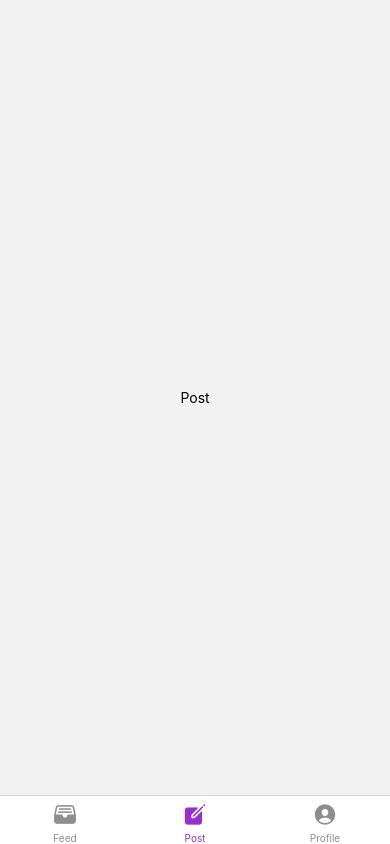
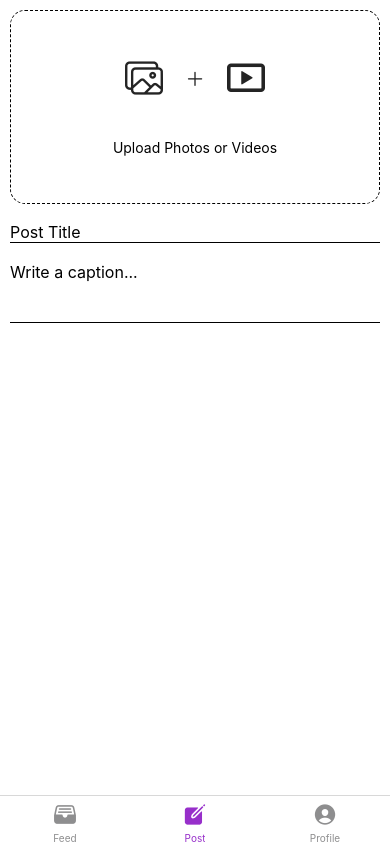
Before and after one commit to jayeshuk/nyktravel, a React Native app: screen /Post in a window 390 px wide. Built offline with nearby package versions, Linux system fonts and the light colour scheme.

Commit message:
create post and media list

```diff
--- a/src/components/PostImage.tsx
+++ b/src/components/PostImage.tsx
@@ -1,5 +1,5 @@
 import React, {useEffect, useRef, useState} from 'react';
-import {View, Image, Dimensions, FlatList, Button, StyleSheet} from 'react-native';
+import {View, Image, Dimensions, FlatList, StyleSheet} from 'react-native';
 import type {DimensionsType, ImageArr} from '../types';
 import {Icon} from '@rneui/base';
 
--- /dev/null
+++ b/src/components/index.ts
@@ -0,0 +1 @@
+export {default as PostCard} from './PostCard';
--- a/src/screens/Feed.tsx
+++ b/src/screens/Feed.tsx
@@ -2,10 +2,9 @@ import React, { useEffect, useState } from 'react';
 import {View, StyleSheet, FlatList, ActivityIndicator} from 'react-native';
 
 import colors from '../styles/colors';
-import PostCard from '../components/PostCard';
-// import data from '../data/posts.json';
+import {PostCard} from '../components';
+import { Post } from '../types';
 import data from '../data/posts_large.json';
-import { Post } from '../types';
 
 const PAGE_SIZE = 10;
 
--- a/src/screens/Post.tsx
+++ b/src/screens/Post.tsx
@@ -1,10 +1,113 @@
-import React from 'react';
-import { View, Text } from 'react-native';
+import React, {useState} from 'react';
+import {View, StyleSheet, TextInput, Text, Image, FlatList} from 'react-native';
+import {Icon} from '@rneui/base';
+import colors from '../styles/colors';
 
 export default function Post() {
+  const [title, setTitle] = useState('');
+  const [caption, setCaption] = useState('');
+
+  const imageData = [
+    {id: -1, uri: ''},
+    // {id: 1, uri: 'http://dummyimage.com/540x626.png/dddddd/000000'},
+    // {id: 2, uri: 'http://dummyimage.com/540x626.png/dddddd/000000'},
+  ];
+
+  const renderImageList = ({item}: {item: any}) =>
+    item.uri ? (
+      <Image
+        source={{uri: item.uri}}
+        style={{width: 200, height: 180}}
+        resizeMode="cover"
+      />
+    ) : (
+      <View style={styles.mediaUploadView}>
+        <View style={styles.iconView}>
+          <Icon type="ionicon" name="images-outline" size={38} />
+          <Icon type="antdesign" name="plus" size={19} />
+          <Icon type="octicon" name="video" size={38} />
+        </View>
+        <Text>Upload Photos or Videos</Text>
+      </View>
+    );
+
   return (
-    <View style={{flex:1, justifyContent:"center", alignItems:"center"}}>
-      <Text>Post</Text>
-     </View>
+    <View style={styles.container}>
+      <View style={styles.mediaListContainer}>
+        <FlatList
+          horizontal
+          data={imageData}
+          keyExtractor={item => item.id.toString()}
+          contentContainerStyle={
+            imageData.length === 1 ? styles.listContainer : null
+          }
+          renderItem={renderImageList}
+        />
+      </View>
+
+      <View style={styles.inputView}>
+        <TextInput
+          value={title}
+          onChangeText={setTitle}
+          placeholder="Post Title"
+          style={styles.input}
+        />
+        <TextInput
+          multiline
+          value={caption}
+          onChangeText={setCaption}
+          placeholder="Write a caption..."
+          numberOfLines={3}
+          style={[styles.input, styles.captionInput]}
+        />
+      </View>
+    </View>
   );
 }
+
+const styles = StyleSheet.create({
+  container: {
+    flex: 1,
+    padding: 10,
+    backgroundColor: colors.white,
+  },
+  mediaListContainer: {
+    height: '25%',
+    borderWidth: 1,
+    borderRadius: 15,
+    borderStyle: 'dashed',
+    alignItems: 'center',
+    justifyContent: 'center',
+    flexDirection: 'row',
+    overflow: 'hidden',
+  },
+  listContainer: {
+    flex: 1,
+    justifyContent: 'center',
+    alignItems: 'center',
+  },
+  mediaUploadView: {
+    height: 180,
+    width: 200,
+    flexDirection: 'column',
+    justifyContent: 'space-evenly',
+    alignItems: 'center',
+  },
+  iconView: {
+    flexDirection: 'row',
+    alignItems: 'center',
+    justifyContent: 'space-between',
+    width: '70%',
+  },
+  inputView: {
+    marginTop: '5%',
+  },
+  input: {
+    fontSize: 16,
+    textAlignVertical: 'top',
+    borderBottomWidth: 1,
+  },
+  captionInput: {
+    marginTop: '5%',
+  },
+});
```
